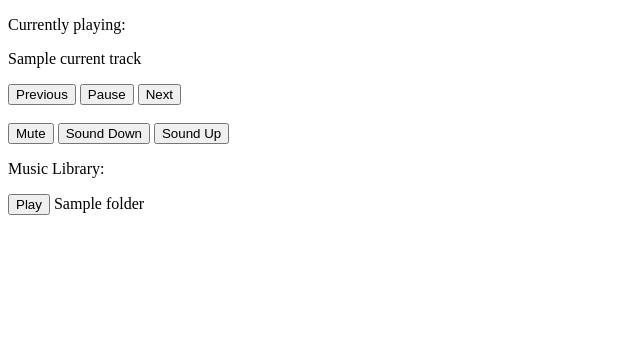
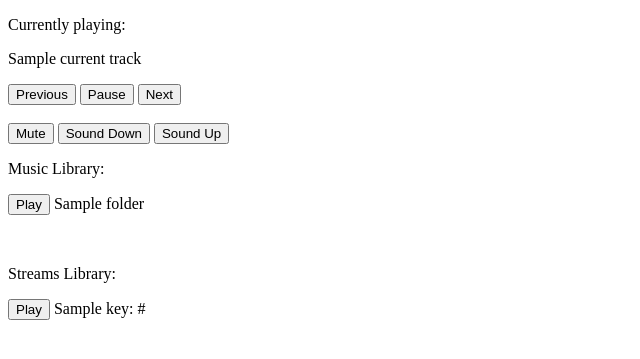
Before and after one commit to bo32/yamp, a Django app: template player/templates/player.html in a window 1280 px wide. Shown: the top 359 px of the page, without its empty margins (0-640 px from the left). Run offline with Django 3.2, Linux system fonts and the light colour scheme; the template is opened without the code that fills it: most values are stand-ins (such as "Sample title", 1, 10 or a date in 2020).

Commit message:
add urls to web UI

```diff
--- a/player/static/js/player.js
+++ b/player/static/js/player.js
@@ -2,6 +2,7 @@ _MUTE = 'mute'
 _SOUND_UP = 'sound_up'
 _SOUND_DOWN = 'sound_down'
 _PLAY = 'play/'
+_PLAY_URL = 'play_url/'
 _NEXT = 'next'
 _PREVIOUS = 'previous'
 
@@ -33,17 +34,22 @@ function play(folder) {
     send(_PLAY + folder);
 }
 
+function play_url(url_key) {
+    send(_PLAY_URL + url_key);
+}
+
 function send(action) {
     const http = new XMLHttpRequest();
     http.onreadystatechange = function() {
         if (http.readyState == XMLHttpRequest.DONE) {
-            const json_response = JSON.parse(http.responseText);
-            if (action.startsWith(_PLAY)) {
+            if (action.startsWith(_PLAY_URL)) {
+                // TODO
+            } else if (action.startsWith(_PLAY)) {
+                const json_response = JSON.parse(http.responseText);
                 update_current_track(json_response);
             } else { // bit ugly this
+                const json_response = JSON.parse(http.responseText);
                 switch (action) {
-                    case
-
                     case _MUTE:
                         document.getElementById("mute_button").innerHTML = json_response.muted ? "Unmute" : "Mute";
                         break;
--- a/player/templates/player.html
+++ b/player/templates/player.html
@@ -25,6 +25,12 @@
     {% for f in folder %}
         <p><button onclick="play('{{ f }}')">Play</button> {{ f }}</p>
     {% endfor %}
+    <br />
+
+    <p>Streams Library:</p>
+    {% for url in urls %}
+        <p><button onclick="play_url('{{ url.key }}')">Play</button> {{ url.key }}: {{ url.url }}</p>
+    {% endfor %}
 
     <script src="{% static 'js/player.js' %}"></script>
 </body>
--- a/player/views.py
+++ b/player/views.py
@@ -15,9 +15,13 @@ def show_player(request):
     library_folder = Path(global_properties['server']['library_path'])
     folder = [x.name for x in library_folder.iterdir() if x.is_dir()]
 
+    playlists_section = global_properties['urls']
+    urls = [{ 'key': key, 'url': playlists_section[key] } for key in playlists_section]
+
     content = {
         'current_track': current_track,
-        'folder': folder
+        'folder': folder,
+        'urls': urls
     }
 
     return render(request, 'player.html', content)
```
